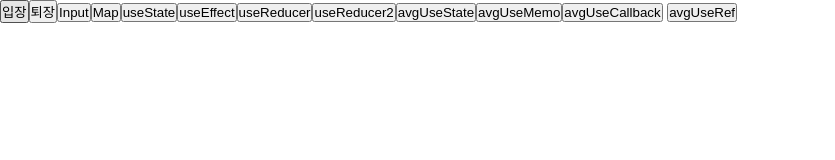
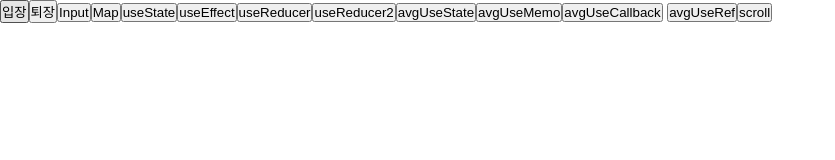
Before and after one commit to Limhagyeong/Remind_React, a React (Create React App) app: page / in a window 1280 px wide. Shown: the top 160 px of the page, without its empty margins (0-835 px from the left). Built offline with nearby package versions, Linux system fonts and the light colour scheme.

Commit message:
useRef(2)

```diff
--- a/src/study/control_reducer.js
+++ b/src/study/control_reducer.js
@@ -1,4 +1,4 @@
-import { useReducer } from 'react';
+import { useReducer, useRef } from 'react';
 import Input from './input';
 import Map from './map';
 import UseState from './useState';
@@ -9,11 +9,14 @@ import AvgUseState from './avg_useState';
 import AvgUseMemo from './avg_useMemo';
 import AvgUseCallback from './avg_useCallback';
 import AvgUseRef from './avg_useRef';
+import Scroll from './scroll';
 
 // 함수 안에 선언하면 렌더링 될때마다 재정의됨 => 불필요
 const initialState = { msg: '', mode: '' };
 
 function Control(props) {
+  const topRef = useRef(null);
+
   function reducer(state, action) {
     switch (action.type) {
       case 'ENTER':
@@ -40,8 +43,15 @@ function Control(props) {
     dispatch({ type: 'LEAVE' });
   };
 
+  const toTheTop = () => {
+    if (topRef.current) {
+      topRef.current.scrollIntoView({ behavior: 'smooth' });
+    }
+  };
+
   return (
-    <div>
+    <>
+      <div ref={topRef}>
         <button onClick={onClickEnter}>입장</button>
         <button onClick={onClickLeave}>퇴장</button>
         <button onClick={() => dispatch({ type: 'MOVE', payload: 'input' })}>
@@ -53,10 +63,14 @@ function Control(props) {
         <button onClick={() => dispatch({ type: 'MOVE', payload: 'usestate' })}>
           useState
         </button>
-      <button onClick={() => dispatch({ type: 'MOVE', payload: 'useeffect' })}>
+        <button
+          onClick={() => dispatch({ type: 'MOVE', payload: 'useeffect' })}
+        >
           useEffect
         </button>
-      <button onClick={() => dispatch({ type: 'MOVE', payload: 'usereducer' })}>
+        <button
+          onClick={() => dispatch({ type: 'MOVE', payload: 'usereducer' })}
+        >
           useReducer
         </button>
         <button
@@ -69,7 +83,9 @@ function Control(props) {
         >
           avgUseState
         </button>
-      <button onClick={() => dispatch({ type: 'MOVE', payload: 'avgusememo' })}>
+        <button
+          onClick={() => dispatch({ type: 'MOVE', payload: 'avgusememo' })}
+        >
           avgUseMemo
         </button>
         <button
@@ -77,8 +93,13 @@ function Control(props) {
         >
           avgUseCallback
         </button>{' '}
-      <button onClick={() => dispatch({ type: 'MOVE', payload: 'avguseref' })}>
+        <button
+          onClick={() => dispatch({ type: 'MOVE', payload: 'avguseref' })}
+        >
           avgUseRef
+        </button>
+        <button onClick={() => dispatch({ type: 'MOVE', payload: 'scroll' })}>
+          scroll
         </button>
         <h3>{msg}</h3>
         {mode === 'input' && <Input />}
@@ -91,7 +112,14 @@ function Control(props) {
         {mode === 'avgusememo' && <AvgUseMemo />}
         {mode === 'avgusecallback' && <AvgUseCallback />}
         {mode === 'avguseref' && <AvgUseRef />}
+        {mode === 'scroll' && (
+          <>
+            <Scroll ref={topRef} />
+            <button onClick={toTheTop}>상단으로 이동하기</button>
+          </>
+        )}
       </div>
+    </>
   );
 }
 
--- /dev/null
+++ b/src/study/scroll.js
@@ -0,0 +1,14 @@
+function Scroll() {
+  return (
+    <div>
+      <div style={{ height: 30, backgroundColor: 'blue' }}>
+        <p>페이지 상단</p>
+      </div>
+      <div style={{ height: 2000, backgroundColor: 'green' }}>
+        <p>하단의 버튼을 클릭해보세요</p>
+      </div>
+    </div>
+  );
+}
+
+export default Scroll;
```
Also changed, not shown: src/study/avg_useRef.js (+17 -0 lines). Lines whose indentation alone changed are shown as unchanged.
